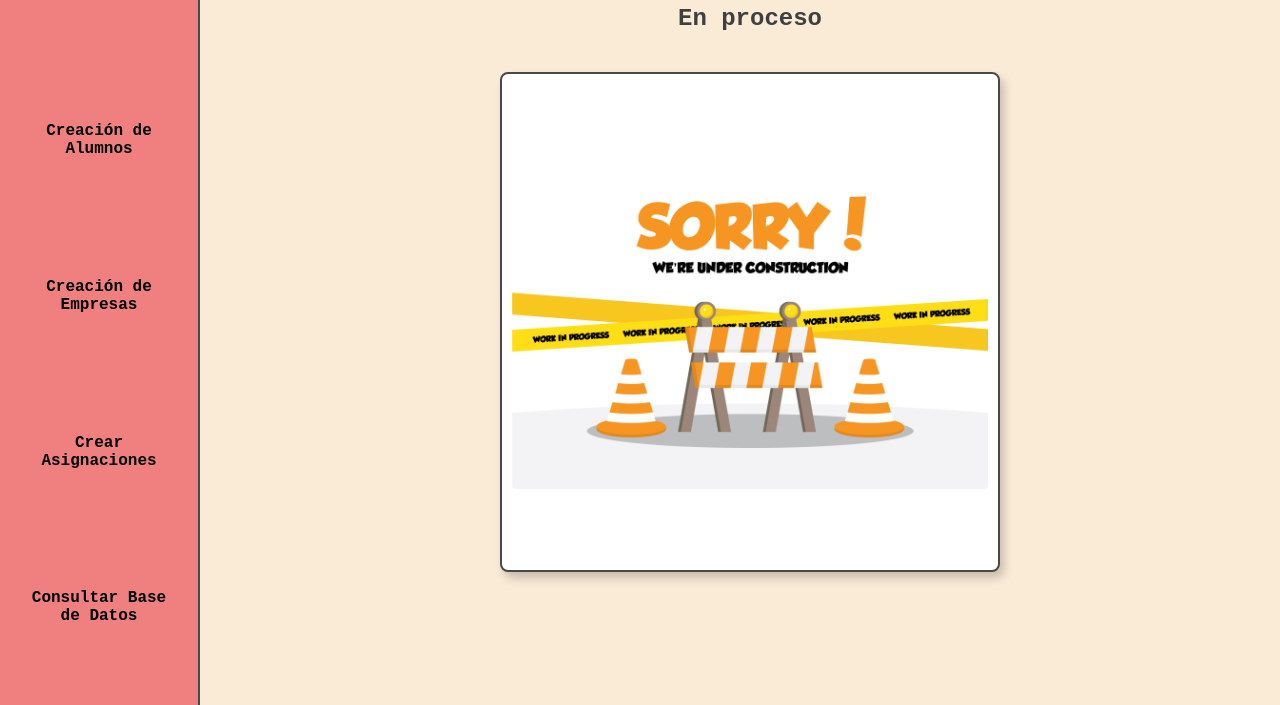
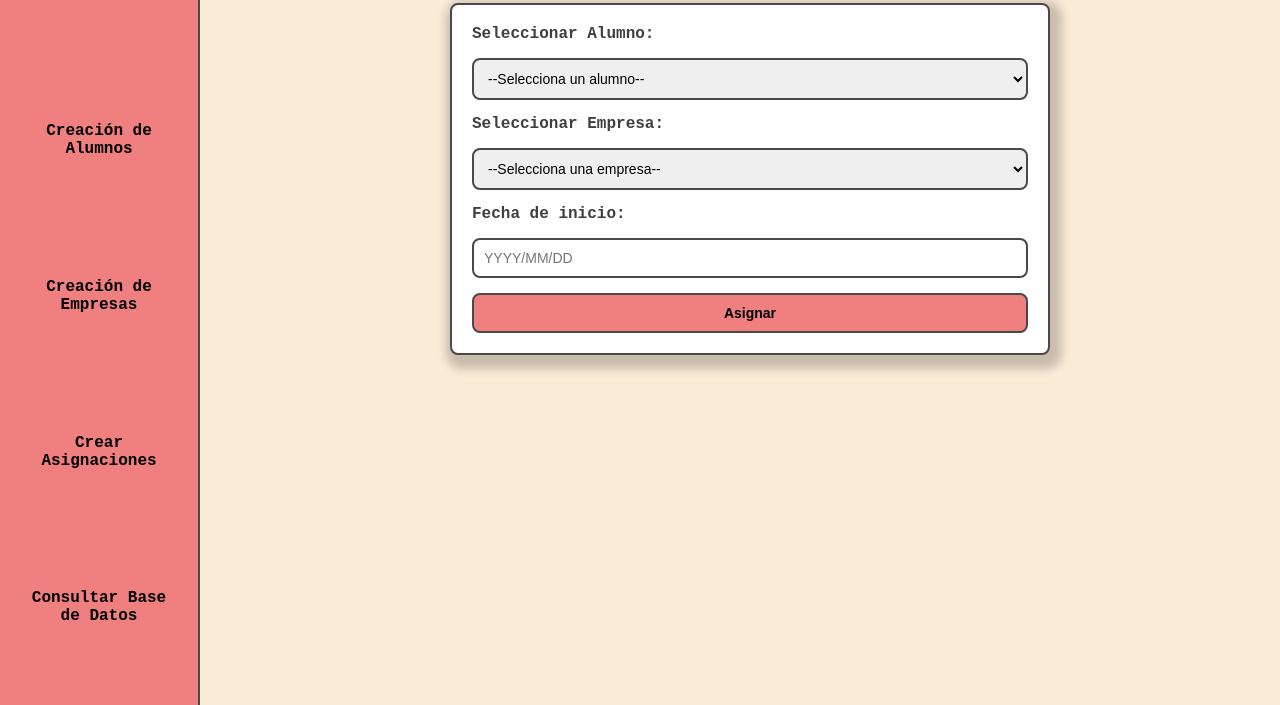
Before and after one commit to angelbuigues/CRM_-Buigiues_IJim-nez, a website: page ElPlaX/webapp/html/relaciones.html in a window 1280 px wide. Shown: the part 95-800 px from the top of the page. Drawn offline with Linux system fonts and the light colour scheme.

Commit message:
Pagina relaciones

```diff
--- a/ElPlaX/webapp/html/relaciones.html
+++ b/ElPlaX/webapp/html/relaciones.html
@@ -1,27 +1,48 @@
 <!DOCTYPE html>
-<html lang="en">
+<html lang="es">
 <head>
     <meta charset="UTF-8">
     <meta name="viewport" content="width=device-width, initial-scale=1.0">
-    <title>Relaciones</title>
+    <title>Asignar Alumnos a Empresas</title>
     <link rel="stylesheet" href="../style/relaciones.css">
+    <script defer src="../../script/requests/relaciones_request.js"></script>
 </head>
 <body>
+    <!-- Botón de Log Off -->
+    <div class="logoff-container">
+        <a href="../index.html" class="logoff-button">Cerrar Sesión</a>
+    </div>
+
     <aside>
-        <a href="home.html" id="home-link">Home</a>
-        <a href="alumnos.html" id="alumn-link">Creación de Alumnos</a>
-        <a href="empresas.html" id="client-link">Creación de Empresas</a>
-        <a href="relaciones.html" id="relation-link">Crear Asignaciones</a>
-        <a href="informacion.html" id="information-link">Consultar Base de Datos</a>
+        <a href="./home.html" id="home-link">Home</a>
+        <a href="./alumnos.html" id="alumn-link">Creación de Alumnos</a>
+        <a href="./empresas.html" id="client-link">Creación de Empresas</a>
+        <a href="./relaciones.html" id="relation-link">Crear Asignaciones</a>
+        <a href="./informacion.html" id="information-link">Consultar Base de Datos</a>
     </aside>
-    <div class="logoff-container">
-        <a href="./../index.html" class="logoff-button">Cerrar Sesión</a>
-    </div>
+
     <main>
-        <h1>En proceso</h1>
-        <div id="image-container">
-            <img src="../src/sorry.jpg" alt="Under Construction" id="relation-image">
-        </div>
+        <h1>Asignación</h1>
+        <section id="assign-form-container">
+            <form id="assign-form">
+                <label for="student-select">Seleccionar Alumno:</label>
+                <select id="student-select" name="student">
+                    <option value="" disabled selected>--Selecciona un alumno--</option>
+                    <!-- Opciones dinámicas -->
+                </select>
+
+                <label for="company-select">Seleccionar Empresa:</label>
+                <select id="company-select" name="company">
+                    <option value="" disabled selected>--Selecciona una empresa--</option>
+                    <!-- Opciones dinámicas -->
+                </select>
+
+                <label for="start-date">Fecha de inicio:</label>
+                <input type="text" id="start-date" name="starting_date" placeholder="YYYY/MM/DD" required>
+
+                <button type="submit" id="assign-button">Asignar</button>
+            </form>
+        </section>
     </main>
 </body>
 </html>
--- a/ElPlaX/webapp/style/relaciones.css
+++ b/ElPlaX/webapp/style/relaciones.css
@@ -2,17 +2,17 @@
     box-sizing: border-box;
 }
 
+/* Estilo general */
 body {
-    display: flex;
-    margin: 5% auto;
+    margin: 0;
     font-family: 'Courier New', Courier, monospace;
+    background-color: antiquewhite;
     color: rgb(63, 63, 63);
-    background-color: antiquewhite;
 }
 
 /* Botón Log Off */
 .logoff-container {
-    position: fixed;
+    position: absolute;
     top: 20px;
     right: 10px;
 }
@@ -30,8 +30,10 @@ body {
 
 .logoff-button:hover {
     background-color: rgb(220, 100, 100);
+    color: white;
 }
 
+/* Aside */
 aside {
     width: 200px;
     height: 100vh;
@@ -62,38 +64,55 @@ aside a:hover {
     background-color: rgb(220, 100, 100);
 }
 
+/* Main content */
 main {
-    flex: 1;
+    margin-left: 220px;
     padding: 20px;
-    margin-left: 220px;
     display: flex;
     flex-direction: column;
     align-items: center;
-    justify-content: center;
 }
 
-h1 {
-    text-align: center;
-    font-size: 24px;
+main h1 {
     margin-bottom: 20px;
 }
 
-#image-container {
-    display: flex;
-    justify-content: center;
-    align-items: center;
-    padding: 10px; /* Reducción del padding */
-    width: 500px; /* Ancho más pequeño */
-    height: 500px; /* Alto más pequeño */
-    border: solid 2px rgb(73, 73, 73);
+/* Formulario */
+#assign-form-container {
+    width: 100%;
+    max-width: 600px;
+    background-color: white;
+    padding: 20px;
+    border: 2px solid rgb(73, 73, 73);
     border-radius: 8px;
-    background-color: white;
-    box-shadow: 4px 6px 10px rgba(0, 0, 0, 0.2);
-    margin-top: 20px;
+    box-shadow: 4px 6px 10px 8px rgba(0, 0, 0, 0.2);
 }
 
-#relation-image {
-    max-width: 100%; /* Se ajusta al tamaño del contenedor */
-    height: auto;
-    border-radius: 4px; /* Borde redondeado más pequeño */
+#assign-form {
+    display: flex;
+    flex-direction: column;
+    gap: 15px;
 }
+
+label {
+    font-weight: bold;
+}
+
+select, input[type="text"], button {
+    padding: 10px;
+    font-size: 14px;
+    border: 2px solid rgb(73, 73, 73);
+    border-radius: 8px;
+}
+
+button {
+    background-color: lightcoral;
+    font-weight: bold;
+    color: black;
+    cursor: pointer;
+    transition: background-color 0.3s;
+}
+
+button:hover {
+    background-color: rgb(220, 100, 100);
+}
```
